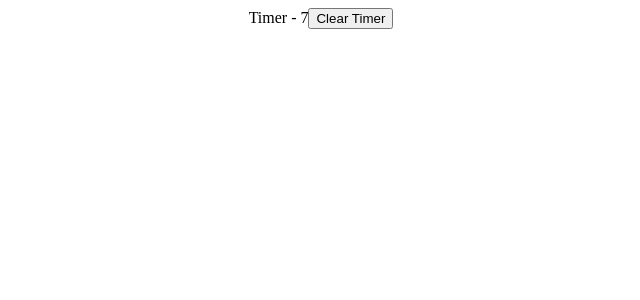
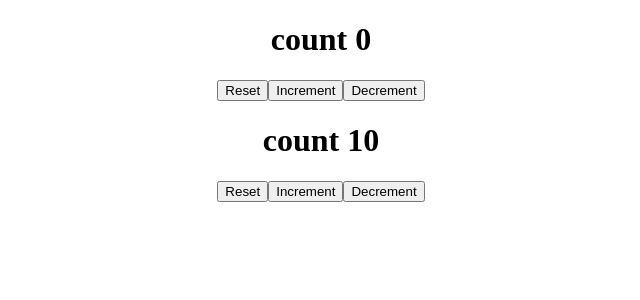
Before and after one commit to apurvgupta-ops/React, a React (Create React App) app: page / in a window 1280 px wide. Shown: the top 300 px of the page, without its empty margins (319-959 px from the left). Built offline with nearby package versions, Linux system fonts and the light colour scheme.

Commit message:
Custom Hook code Update

```diff
--- /dev/null
+++ b/src/components/React Hooks(Custom Hook Que2)/App.js
@@ -0,0 +1,14 @@
+import React from "react";
+import C from "./C";
+import C2 from "./C2";
+
+const App = () => {
+  return (
+    <div>
+      <C />
+      <C2 />
+    </div>
+  );
+};
+
+export default App;
--- /dev/null
+++ b/src/components/React Hooks(Custom Hook Que2)/C.js
@@ -0,0 +1,16 @@
+import React, { useState } from "react";
+import useCounter from "./useCounter";
+
+const C = () => {
+  const [count, increment, decrement, reset] = useCounter(0, 2);
+  return (
+    <div>
+      <h1>count {count}</h1>
+      <button onClick={reset}>Reset</button>
+      <button onClick={increment}>Increment</button>
+      <button onClick={decrement}>Decrement</button>
+    </div>
+  );
+};
+
+export default C;
--- /dev/null
+++ b/src/components/React Hooks(Custom Hook Que2)/C2.js
@@ -0,0 +1,17 @@
+import React, { useState } from "react";
+import useCounter from "./useCounter";
+
+const C2 = () => {
+  const [count, increment, decrement, reset] = useCounter(10, 10);
+
+  return (
+    <div>
+      <h1>count {count}</h1>
+      <button onClick={reset}>Reset</button>
+      <button onClick={increment}>Increment</button>
+      <button onClick={decrement}>Decrement</button>
+    </div>
+  );
+};
+
+export default C2;
--- /dev/null
+++ b/src/components/React Hooks(Custom Hook Que2)/useCounter.js
@@ -0,0 +1,21 @@
+import { useState } from "react";
+
+const useCounter = (initial, value) => {
+  const [count, setCount] = useState(initial);
+
+  const increment = () => {
+    setCount((count) => count + value);
+  };
+
+  const decrement = () => {
+    setCount((count) => count - value);
+  };
+
+  const reset = () => {
+    setCount(initial);
+  };
+
+  return [count, increment, decrement, reset];
+};
+
+export default useCounter;
--- a/src/index.js
+++ b/src/index.js
@@ -1,7 +1,7 @@
 import React from "react";
 import ReactDOM from "react-dom";
 import "./App.css";
-import App from "./components/React Hooks(UseRef)/App";
+import App from "./components/React Hooks(Custom Hook Que2)/App";
 
 ReactDOM.render(
   <div className="App">
```
Also changed, not shown: src/components/React Hooks(Custom Hook)/App.js (added, +14 -0 lines), src/components/React Hooks(Custom Hook)/Counter.js (added, +14 -0 lines), src/components/React Hooks(Custom Hook)/Counter2.js (added, +15 -0 lines), src/components/React Hooks(Custom Hook)/useDocTitle.js (added, +9 -0 lines).
